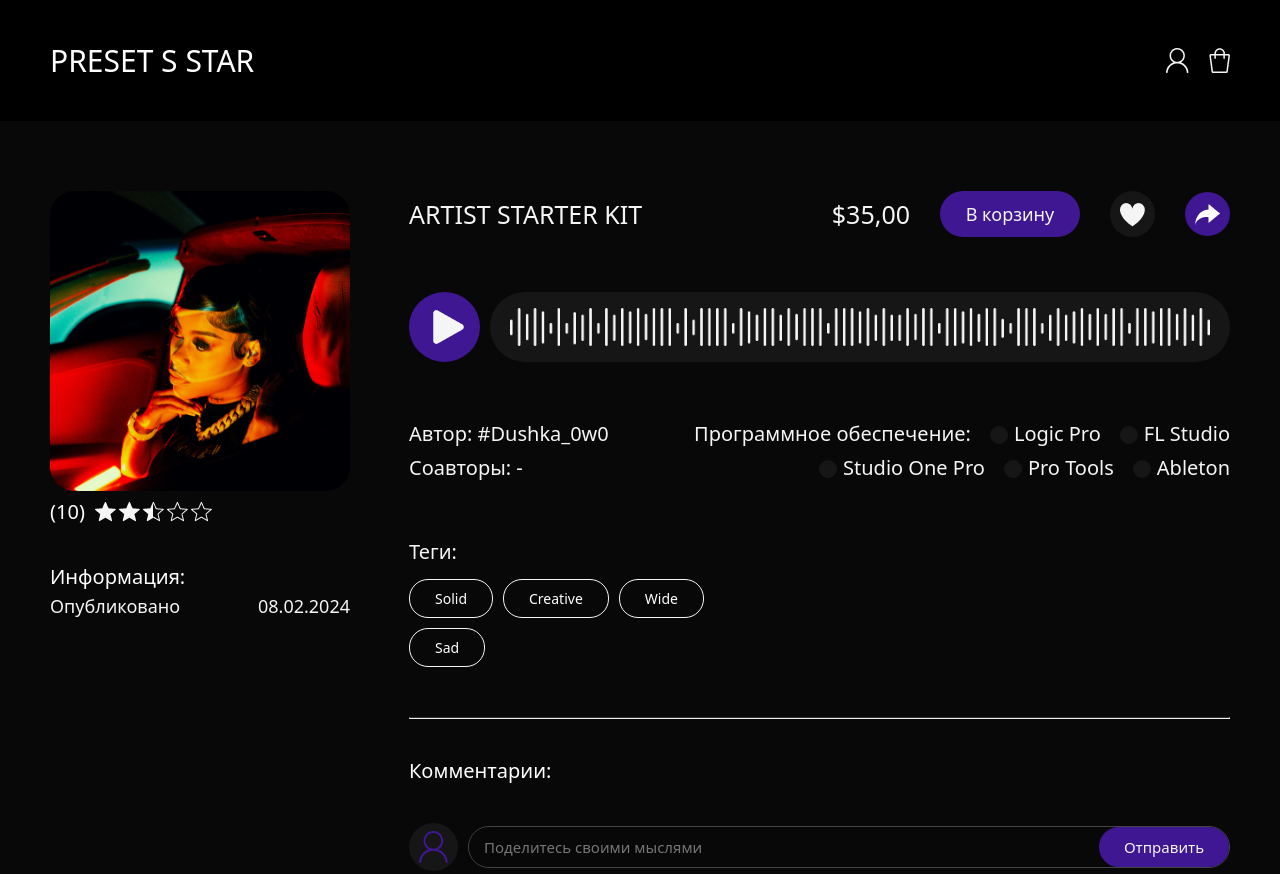
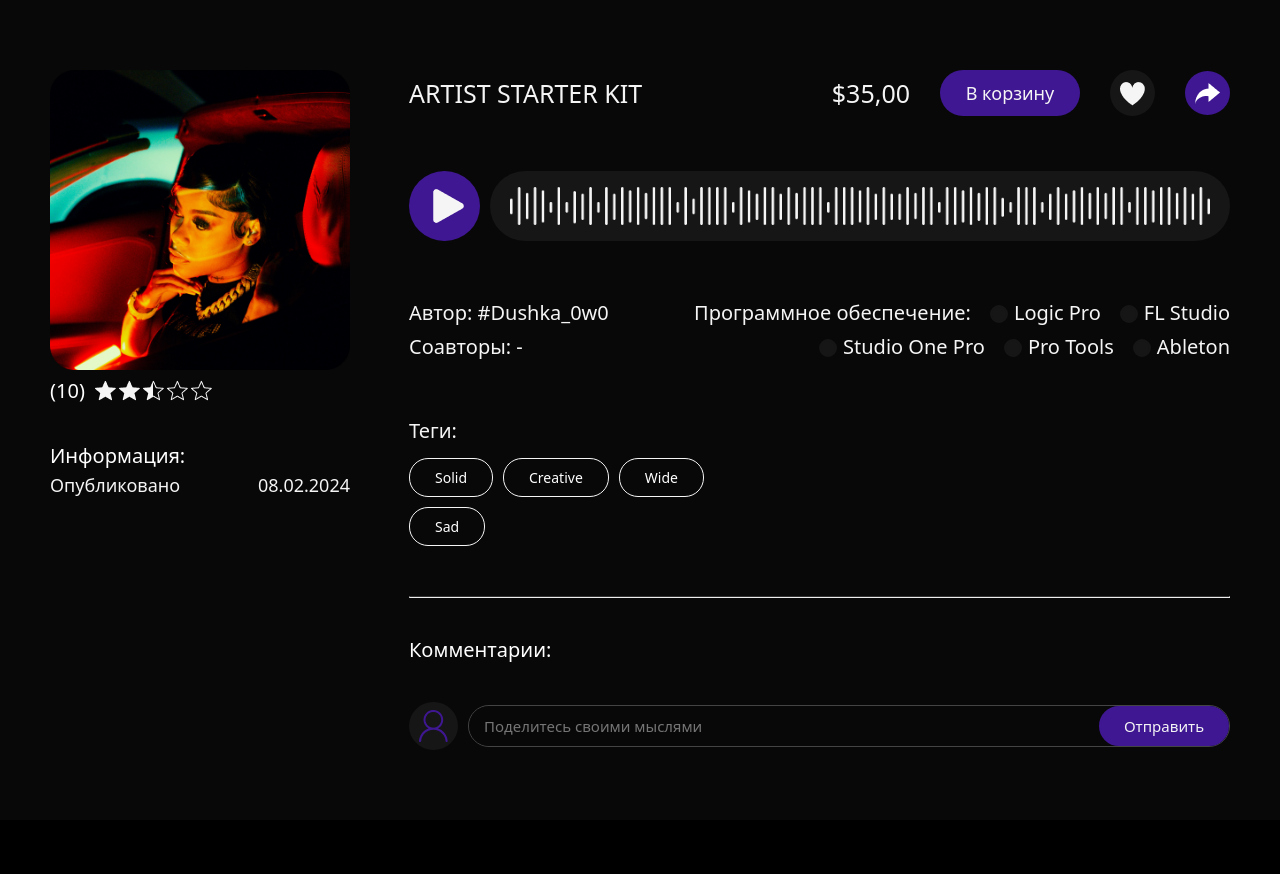
Before and after one commit to presets-star/Frontend, a website built with Vite: page front/components/prseta/index.html in a window 1280 px wide. Shown: the top 874 px of the page. Built offline with nearby package versions, Linux system fonts and the light colour scheme.

Commit message:
style : none

```diff
--- a/front/components/prseta/index.html
+++ b/front/components/prseta/index.html
@@ -7,11 +7,10 @@
     <title>Document</title>
     <link rel="stylesheet" href="./style.scss">
     <link rel="stylesheet" href="/components/header/style.scss">
-<link rel="stylesheet" href="/components/footer/style.scss"></head>
+    <link rel="stylesheet" href="/components/footer/style.scss">
+</head>
 
 <body>
-
-    <header></header>
 
     <div class="main_contener">
 
```
